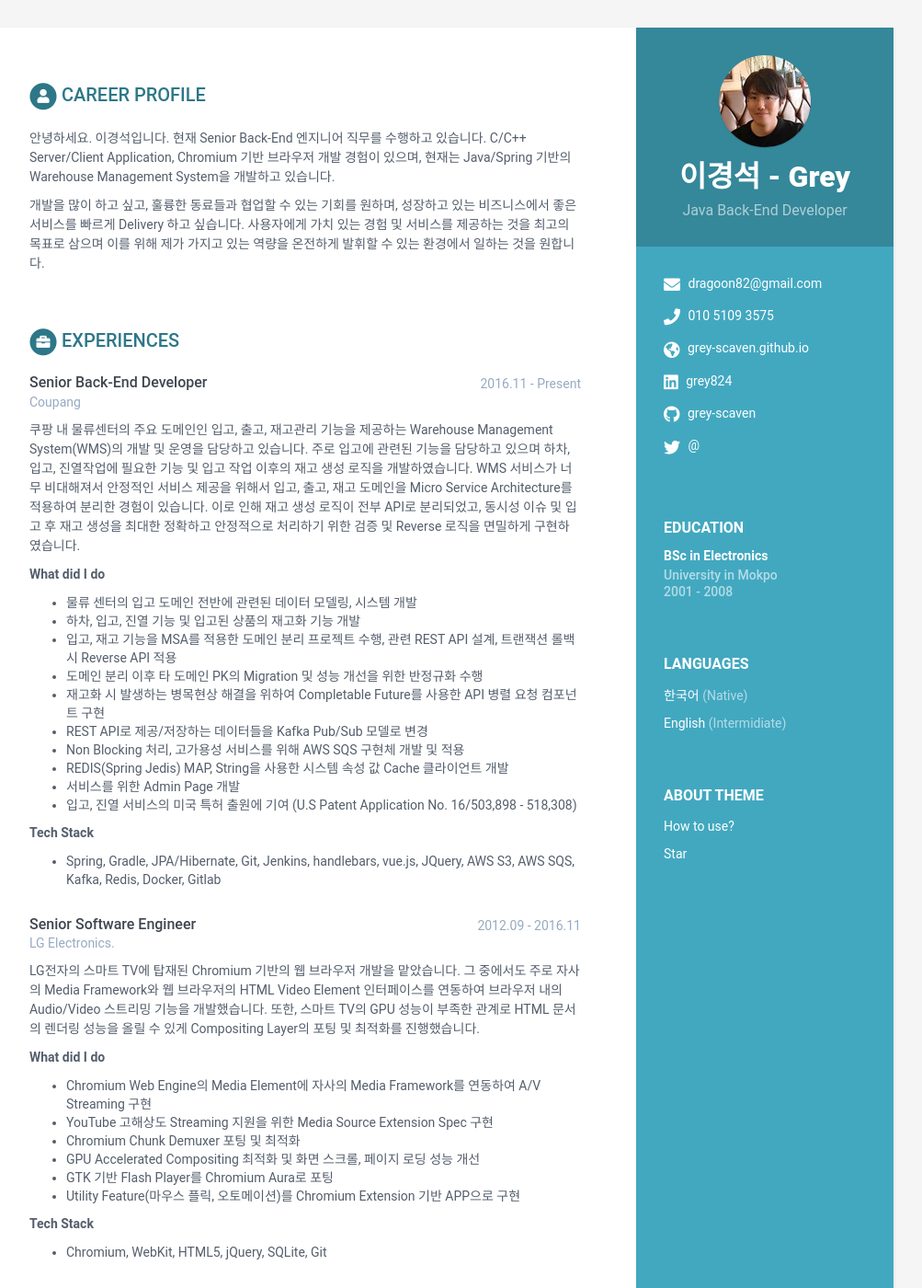
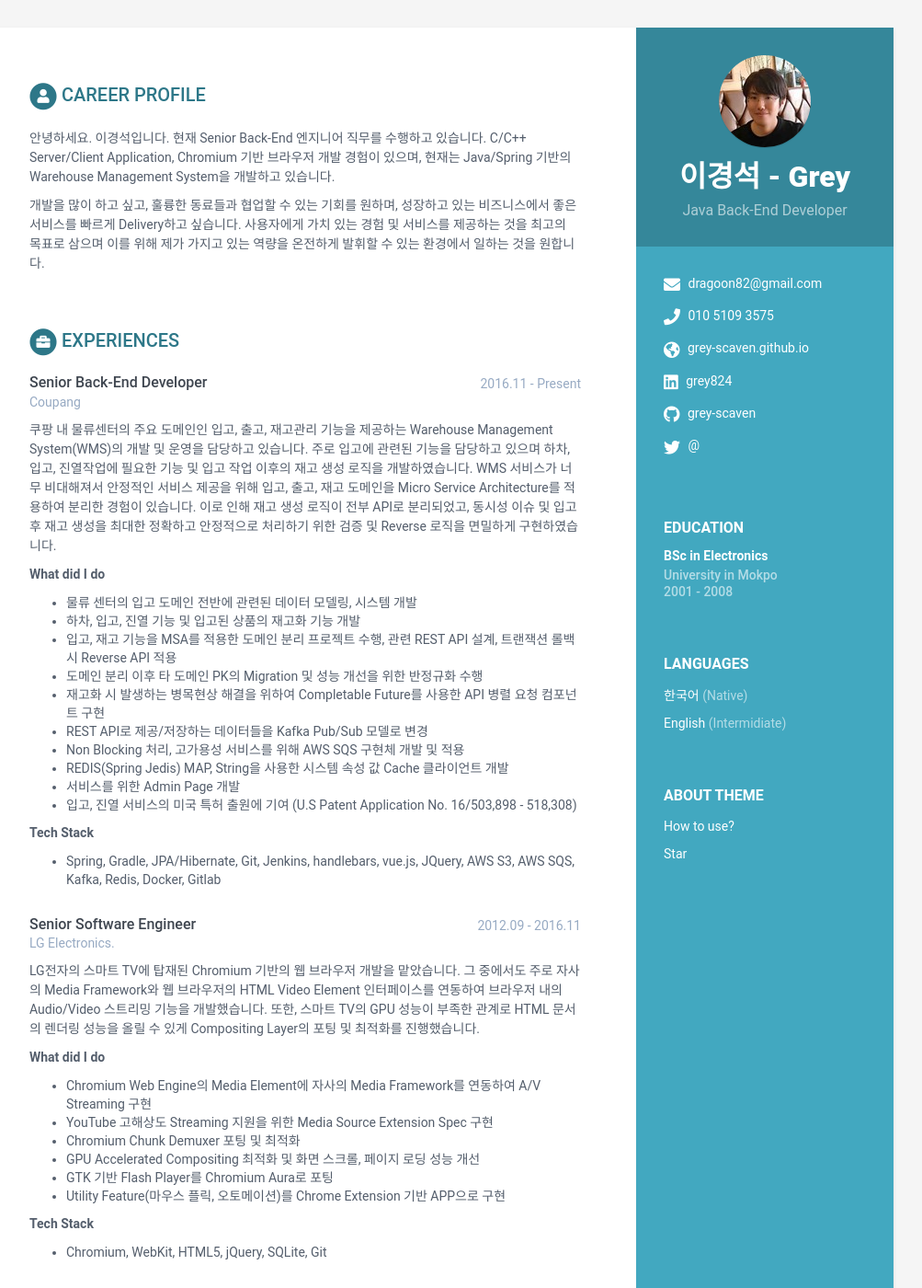
Before and after one commit to grey-scaven/grey-scaven.github.io, a Jekyll site: the page built from index.html, in a window 1280 px wide and 1400 px high. Shown: the whole window at 92% size, without its empty margins (168-1171 px from the left). Built offline with Jekyll 4.4.1, drawn with Linux system fonts in a browser that asks for light colours.

Commit message:
Update data.yml

```diff
--- a/_data/data.yml
+++ b/_data/data.yml
@@ -49,7 +49,7 @@ career-profile:
       현재는 Java/Spring 기반의 Warehouse Management System을 개발하고 있습니다.
 
       개발을 많이 하고 싶고, 훌륭한 동료들과 협업할 수 있는 기회를 원하며, 성장하고 있는
-      비즈니스에서 좋은 서비스를 빠르게 Delivery 하고 싶습니다.
+      비즈니스에서 좋은 서비스를 빠르게 Delivery하고 싶습니다.
       사용자에게 가치 있는 경험 및 서비스를 제공하는 것을 최고의 목표로 삼으며 이를 위해
       제가 가지고 있는 역량을 온전하게 발휘할 수 있는 환경에서 일하는 것을 원합니다.
 
@@ -71,7 +71,7 @@ experiences:
         Management System(WMS)의 개발 및 운영을 담당하고 있습니다.
         주로 입고에 관련된 기능을 담당하고 있으며 하차, 입고, 진열작업에 필요한 기능 및
         입고 작업 이후의 재고 생성 로직을 개발하였습니다.
-        WMS 서비스가 너무 비대해져서 안정적인 서비스 제공을 위해서 입고, 출고, 재고 도메인을
+        WMS 서비스가 너무 비대해져서 안정적인 서비스 제공을 위해 입고, 출고, 재고 도메인을
         Micro Service Architecture를 적용하여 분리한 경험이 있습니다.
         이로 인해 재고 생성 로직이 전부 API로 분리되었고, 동시성 이슈 및 입고 후 재고 생성을
         최대한 정확하고 안정적으로 처리하기 위한 검증 및 Reverse 로직을 면밀하게 구현하였습니다.
@@ -107,7 +107,7 @@ experiences:
           - Chromium Chunk Demuxer 포팅 및 최적화
           - GPU Accelerated Compositing 최적화 및 화면 스크롤, 페이지 로딩 성능 개선
           - GTK 기반 Flash Player를 Chromium Aura로 포팅
-          - Utility Feature(마우스 플릭, 오토메이션)를 Chromium Extension 기반 APP으로 구현
+          - Utility Feature(마우스 플릭, 오토메이션)를 Chrome Extension 기반 APP으로 구현
 
         <b>Tech Stack</b>
           - Chromium, WebKit, HTML5, jQuery, SQLite, Git
```
